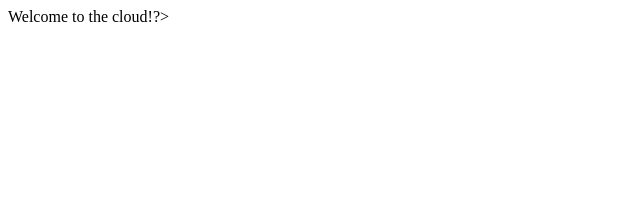
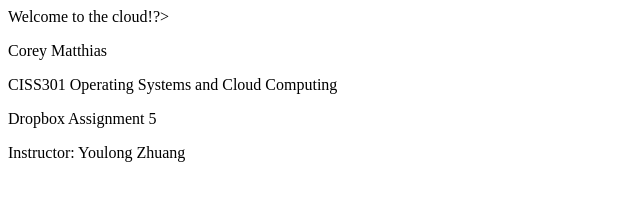
Before and after one commit to Matthiasc1/classwork, a plain HTML site: page index.html in a window 1280 px wide. Shown: the whole page, without its empty margins (0-640 px from the left). Drawn offline with Linux system fonts and the light colour scheme.

Commit message:
Update index.html

```diff
--- a/index.html
+++ b/index.html
@@ -8,3 +8,7 @@
 <hi>Welcome to the cloud!?></hi>
 </body>
 </hmtl>
+<p>Corey Matthias</p>
+<p>CISS301 Operating Systems and Cloud Computing</p>
+<p>Dropbox Assignment 5</p>
+<p>Instructor: Youlong Zhuang</p>
```
